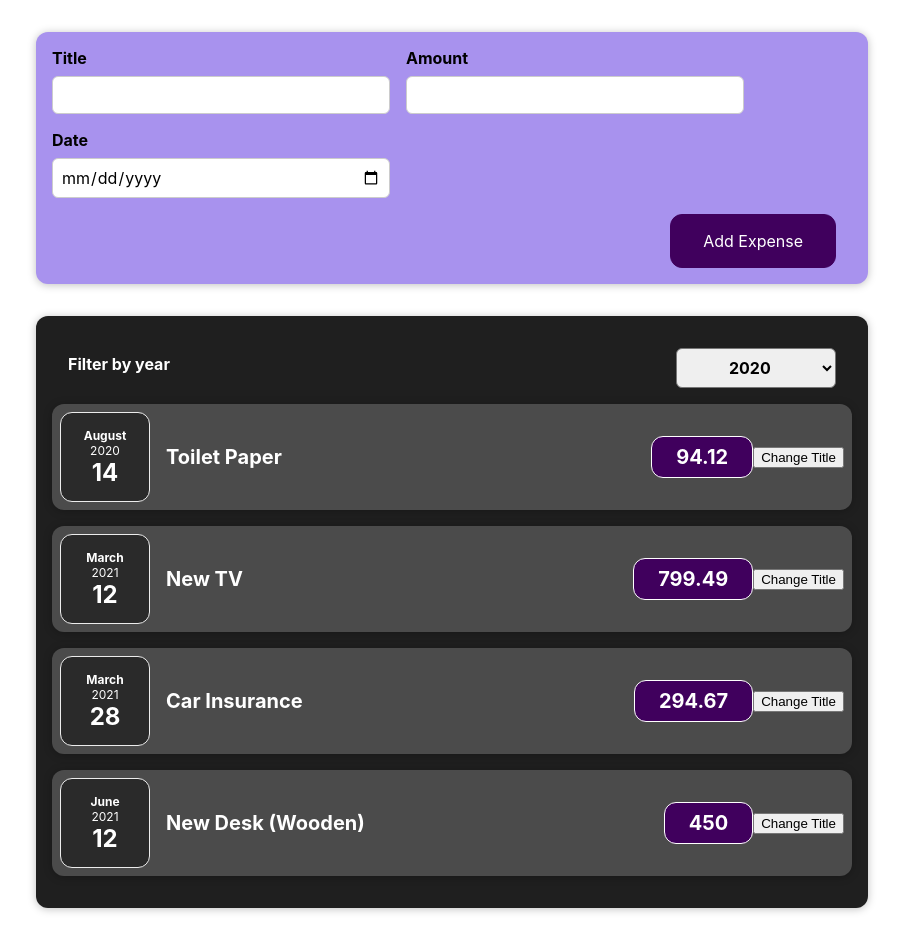
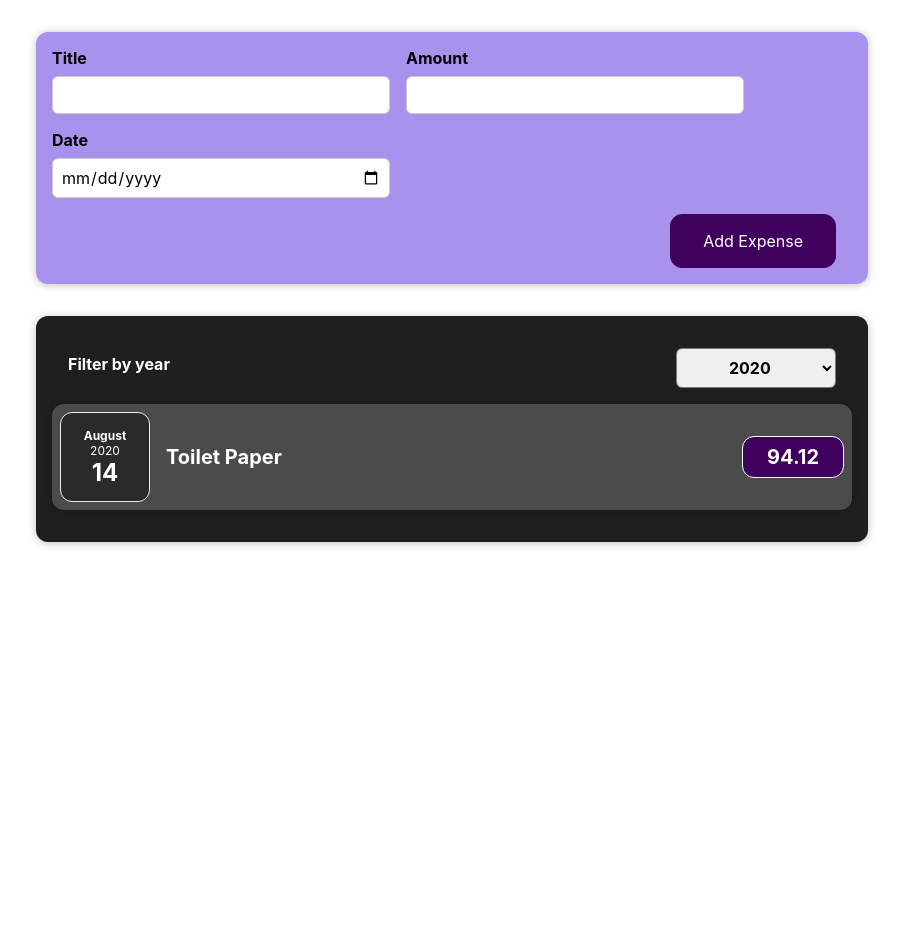
Before and after one commit to jiii-9/react-study, a React (Create React App) app: page / in a window 1280 px wide. Shown: the whole page, without its empty margins (188-1091 px from the left). After the commit the page ends 800 px from the top, so only its background shows below. Built offline with nearby package versions, Linux system fonts and the light colour scheme.

Commit message:
add filter to check data by yaer

```diff
--- a/src/App.js
+++ b/src/App.js
@@ -1,8 +1,8 @@
+import { useState } from "react";
 import Expenses from "./components/Expenses/Expenses";
 import NewExpense from "./components/NewExpense/NewExpense";
 
-function App() {
-  const expenses = [
+const DUMMY_EXPENSES = [
   {
     id: "e1",
     title: "Toilet Paper",
@@ -24,9 +24,13 @@
   },
 ];
 
+function App() {
+  const [expenses, setExpenses] = useState(DUMMY_EXPENSES);
+
   const addExpenseHandler = expense => {
-    console.log("In App.js");
-    console.log(expense);
+    setExpenses(prevExpenses => {
+      return [expense, ...prevExpenses];
+    });
   };
 
   return (
--- a/src/components/Expenses/ExpenseItem.js
+++ b/src/components/Expenses/ExpenseItem.js
@@ -1,24 +1,12 @@
-import React, { useState } from "react";
+import React from "react";
 
 import ExpenseAmount from "./ExpenseAmount";
 import ExpenseDate from "./ExpenseDate";
 import Card from "../UI/Card";
 import "./ExpenseItem.css";
 
+// dumb state: 아무런 상태를 갖지 않고 데이터를 출력하기 위해 존재하는 state
 function ExpenseItem(props) {
-  // useState() 함수 밖에서 호출하면 안됨
-  // 중첩된 함수 안에서 호출할 수 없음
-  // 컴포넌트 함수 안에서 직접적으로 호출되어야 함
-  const [title, setTitle] = useState(props.title);
-
-  const clickHandler = () => {
-    setTitle("Updated!");
-    // 함수를 호출했을 때 바로 값을 바꾸지 않음
-    // state의 업데이트를 예약함
-    // 그래서 console에는 이 전 값이 찍히게 되고 컴포넌트가 다시 호출되어 재평가되면 그 땐 업데이트된 값을 볼 수 있음
-    console.log(title);
-  };
-
   return (
     // 컴포넌트 합성
     // 컴포넌트를 결합할 때마다 합성을 이용
@@ -33,11 +21,9 @@
     <Card className="expense-item">
       <ExpenseDate date={props.date} />
       <div className="expense-item__description">
-        <h2>{title}</h2>
+        <h2>{props.title}</h2>
         <ExpenseAmount amount={props.amount} />
       </div>
-
-      <button onClick={clickHandler}>Change Title</button>
     </Card>
   );
 }
--- a/src/components/Expenses/Expenses.js
+++ b/src/components/Expenses/Expenses.js
@@ -11,6 +11,10 @@
     setFilteredYear(selectedYear);
   };
 
+  const filteredExpenses = props.items.filter(expense => {
+    return expense.date.getFullYear().toString() === filteredYear;
+  });
+
   return (
     <div>
       <Card className="expenses">
@@ -18,26 +22,15 @@
           selected={filteredYear}
           onChangeFilter={filterChangeHandler}
         />
-        <ExpenseItem
-          title={props.items[0].title}
-          amount={props.items[0].amount}
-          date={props.items[0].date}
-        />
-        <ExpenseItem
-          title={props.items[1].title}
-          amount={props.items[1].amount}
-          date={props.items[1].date}
-        />
-        <ExpenseItem
-          title={props.items[2].title}
-          amount={props.items[2].amount}
-          date={props.items[2].date}
-        />
-        <ExpenseItem
-          title={props.items[3].title}
-          amount={props.items[3].amount}
-          date={props.items[3].date}
-        />
+
+        {filteredExpenses.map(expense => (
+          <ExpenseItem
+            key={expense.id}
+            title={expense.title}
+            amount={expense.amount}
+            date={expense.date}
+          />
+        ))}
       </Card>
     </div>
   );
```
Lines whose indentation alone changed are shown as unchanged.
